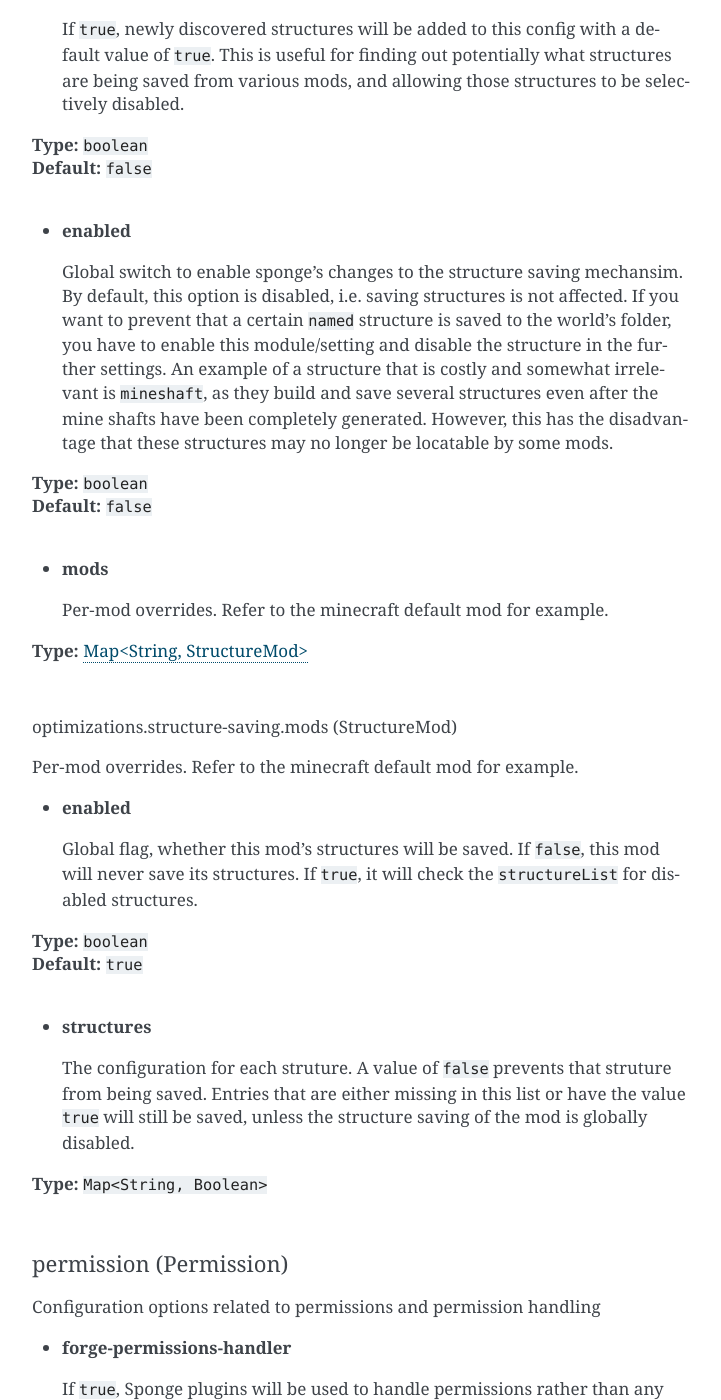
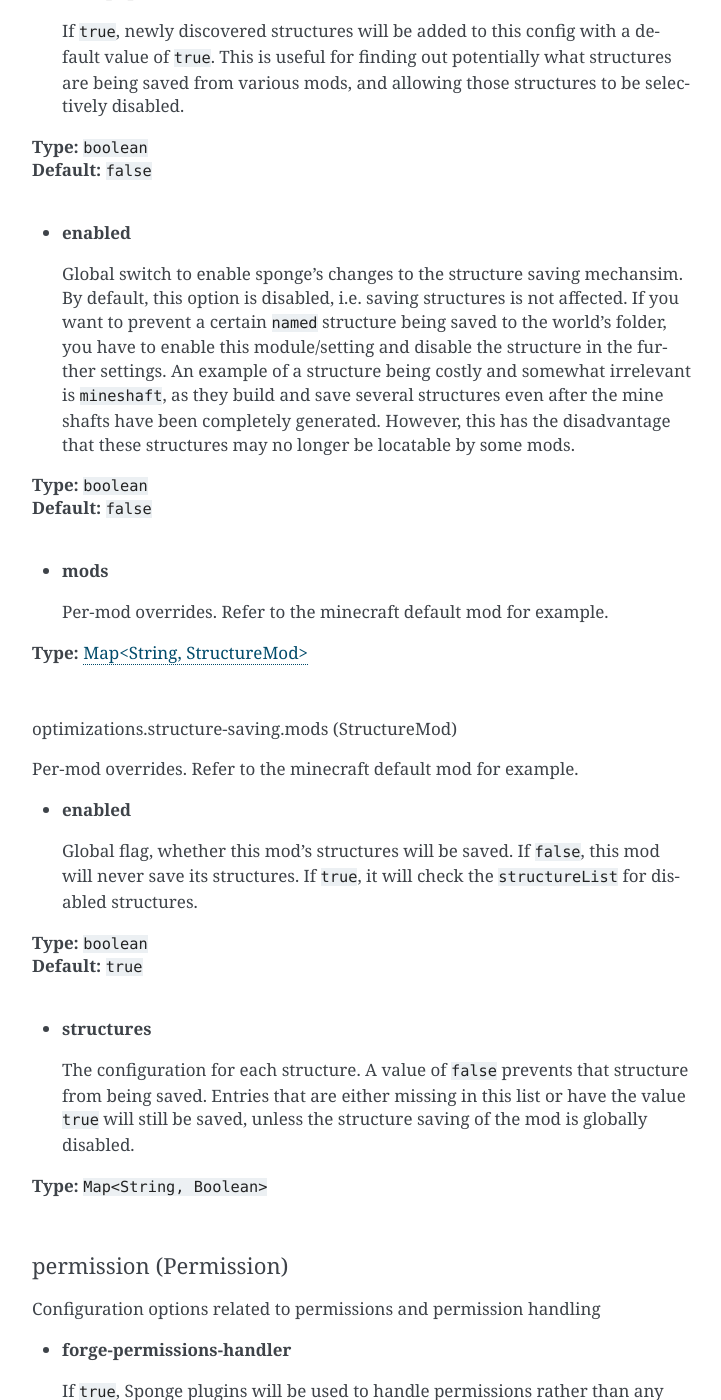
Before and after one commit to SpongePowered/SpongeDocs, a Sphinx documentation site: the page built from source/server/getting-started/configuration/sponge-conf.rst, in a window 1280 px wide and 1400 px high, scrolled down 30390 px. Shown: the whole window, without its empty margins (388-1109 px from the left). Built offline with Sphinx 7.4.7, drawn with Linux system fonts in a browser that asks for light colours; pages that are not in the unit, such as notebooks, are missing from menus; some of the changed text lies outside the part shown.

Commit message:
Fix typos

```diff
--- a/source/server/getting-started/configuration/sponge-conf.rst
+++ b/source/server/getting-started/configuration/sponge-conf.rst
@@ -658,7 +658,8 @@
 
   Maximum amount of entities any given entity or block can collide with.
   This improves performance when there are more than ``8`` entities on top of each other
-  such as a 1x1 spawn pen.Set to ``0`` to disable.
+  such as a 1x1 spawn pen.
+  Set to ``0`` to disable.
 
 | **Type:** ``int``
 | **Default:** ``8``
@@ -1028,7 +1029,8 @@
 
 * **global-state**
 
-  The global collection state that should be respected by all plugins that have no specified collection state. If ``undefined`` then it is treated as disabled.
+  The global collection state that should be respected by all plugins that have no specified collection state.
+  If ``undefined`` then it is treated as disabled.
 
 | **Type:** ``Tristate``
 | **Possible values:**
@@ -1337,7 +1339,7 @@
 
 * **use-active-chunks-for-collisions**
 
-  Vanilla performs a lot of is area loaded checks during entity collision calculations with blocks,
+  Vanilla performs a lot of ``is area loaded`` checks during entity collision calculations with blocks,
   and because these calculations require fetching the chunks to see if they are loaded,
   before getting the block states from those chunks, there can be some small performance
   increase by checking the entity's owned active chunk it may currently reside in.
@@ -1432,9 +1434,9 @@
 
   Global switch to enable sponge's changes to the structure saving mechansim.
   By default, this option is disabled, i.e. saving structures is not affected.
-  If you want to prevent that a certain ``named`` structure is saved to the world's folder,
+  If you want to prevent a certain ``named`` structure being saved to the world's folder,
   you have to enable this module/setting and disable the structure in the further settings.
-  An example of a structure that is costly and somewhat irrelevant is ``mineshaft``,
+  An example of a structure being costly and somewhat irrelevant is ``mineshaft``,
   as they build and save several structures even after the mine shafts have been completely generated.
   However, this has the disadvantage that these structures may no longer be locatable by some mods.
 
@@ -1468,8 +1470,8 @@
 
 * **structures**
 
-  The configuration for each struture.
-  A value of ``false`` prevents that struture from being saved.
+  The configuration for each structure.
+  A value of ``false`` prevents that structure from being saved.
   Entries that are either missing in this list or have the value ``true`` will still be saved,
   unless the structure saving of the mod is globally disabled.
 
```
Also changed, not shown: other parts of source/server/getting-started/configuration/sponge-conf.rst (+22 -5 lines).
